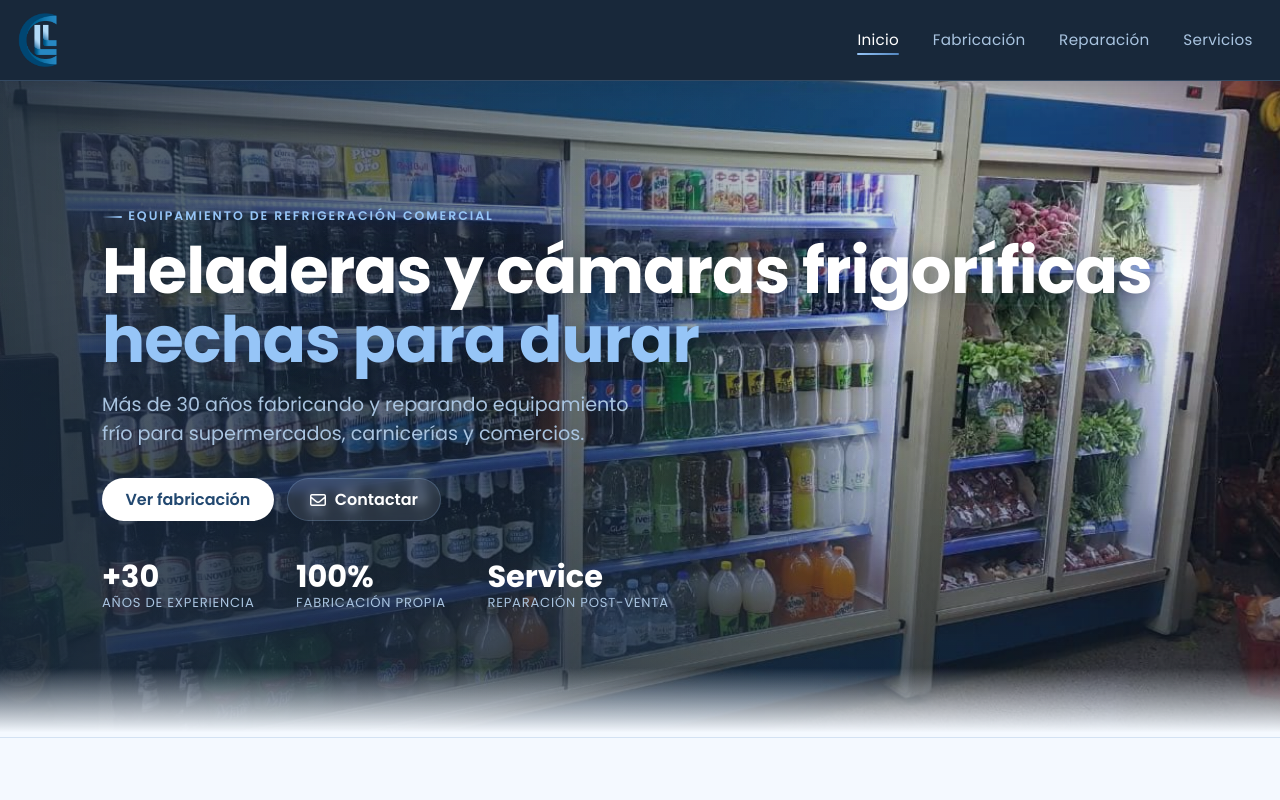
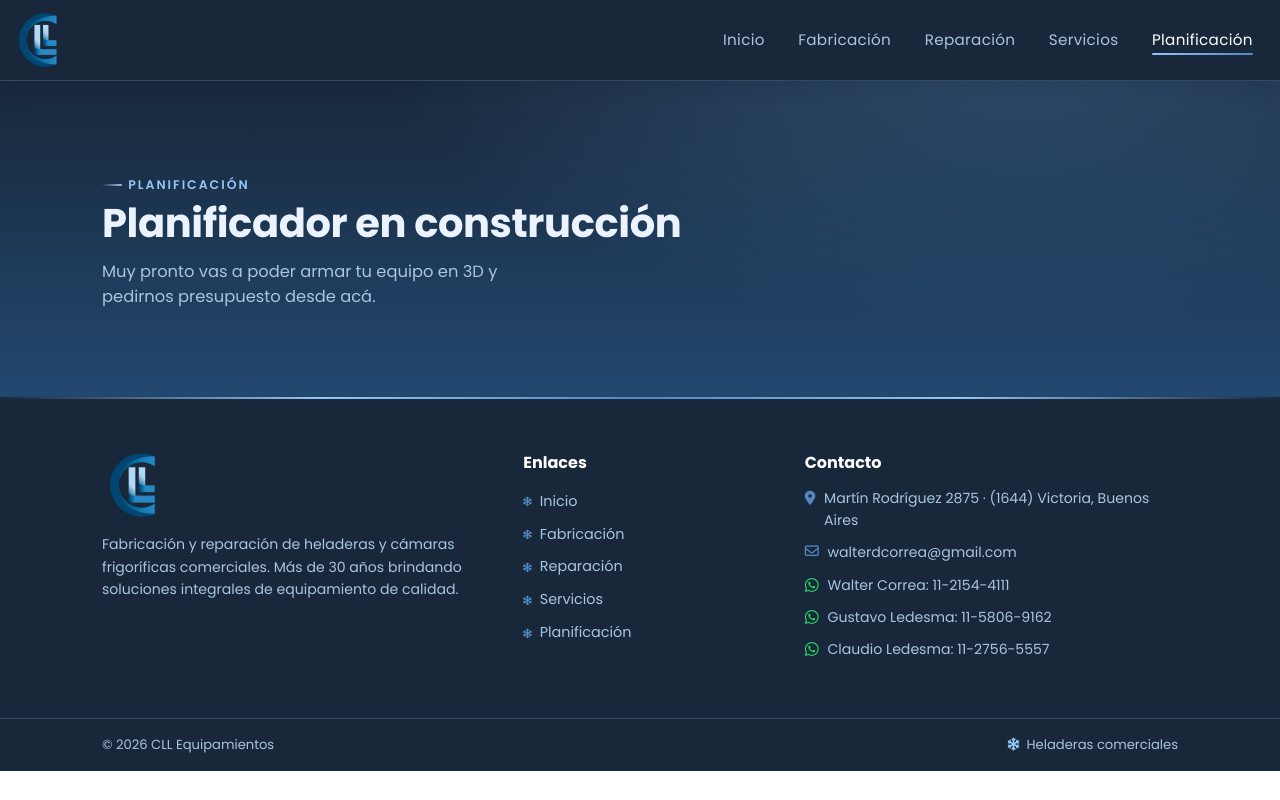
Before and after one commit to CatalinaCorrea-png/CLL-web, a React (Vite) app in the folder client/: page /planificacion in a window 1280 px wide. Before the commit this address led to /. Shown: the top 800 px of the page. Built offline with nearby package versions, Linux system fonts and the light colour scheme; a web font is replaced by a local one.

Commit message:
feat: ruta /planificacion lazy y constantes de contacto

```diff
--- a/client/index.html
+++ b/client/index.html
@@ -22,8 +22,6 @@
 
     <meta name="viewport" content="width=device-width, initial-scale=1.0" />
     <script src="https://kit.fontawesome.com/a205049bd4.js" crossorigin="anonymous"></script>
-    <link href="https://cdn.jsdelivr.net/npm/bootstrap@5.3.3/dist/css/bootstrap.min.css" rel="stylesheet" integrity="sha384-QWTKZyjpPEjISv5WaRU9OFeRpok6YctnYmDr5pNlyT2bRjXh0JMhjY6hW+ALEwIH" crossorigin="anonymous">
-    <script src="https://cdn.jsdelivr.net/npm/bootstrap@5.3.3/dist/js/bootstrap.bundle.min.js" integrity="sha384-YvpcrYf0tY3lHB60NNkmXc5s9fDVZLESaAA55NDzOxhy9GkcIdslK1eN7N6jIeHz" crossorigin="anonymous"></script>
     <title>CLL Heladeras Comerciales | Equipamientos de Refrigeración</title>
 
     <!--Meta Tags -->
--- a/client/src/components/Carousel.jsx
+++ b/client/src/components/Carousel.jsx
@@ -5,6 +5,7 @@ import img2 from '../assets/IMG-20190802-WA0045.jpg';
 import img3 from '../assets/IMG-20230515-WA0020.jpg';
 import img4 from '/DSC_7088_th.jpg';
 import img5 from '/DSC_7116_th.jpg';
+import { linkGmail } from '../constants';
 import '../css/carousel.css';
 
 const slides = [img1, img2, img3, img4, img5];
@@ -39,7 +40,7 @@ function CarouselFade() {
             Ver fabricación
           </Link>
           <a
-            href="https://mail.google.com/mail/?view=cm&fs=1&to=walterdcorrea@gmail.com&su=Consulta%20desde%20la%20web"
+            href={linkGmail('Consulta desde la web')}
             target="_blank"
             rel="noopener noreferrer"
             className="btn-ice on-deep"
--- a/client/src/components/Footer.jsx
+++ b/client/src/components/Footer.jsx
@@ -1,19 +1,7 @@
 import '../css/footer.css'
 import { Link } from "react-router-dom";
 import logo from '../assets/CLL.png';
-
-const enlaces = [
-  { to: '/', label: 'Inicio' },
-  { to: '/fabricacion', label: 'Fabricación' },
-  { to: '/reparacion', label: 'Reparación' },
-  { to: '/servicios', label: 'Servicios' },
-];
-
-const telefonos = [
-  { nombre: 'Walter Correa', tel: '11-2154-4111' },
-  { nombre: 'Gustavo Ledesma', tel: '11-5806-9162' },
-  { nombre: 'Claudio Ledesma', tel: '11-2756-5557' },
-];
+import { LINKS_NAVEGACION, MAIL_CONTACTO, DIRECCION, TELEFONOS, linkWhatsApp } from '../constants';
 
 const Footer = () => {
   return (
@@ -32,7 +20,7 @@ const Footer = () => {
         <div className='footer-col'>
           <h5>Enlaces</h5>
           <ul className='footer-links'>
-            {enlaces.map((e) => (
+            {LINKS_NAVEGACION.map((e) => (
               <li key={e.to}>
                 <Link className='footer-link' to={e.to}>{e.label}</Link>
               </li>
@@ -44,17 +32,17 @@ const Footer = () => {
           <h5>Contacto</h5>
           <p className='footer-line'>
             <i className="fa-solid fa-location-dot"></i>
-            Martín Rodríguez 2875 · (1644) Victoria, Buenos Aires
+            {DIRECCION}
           </p>
           <p className='footer-line'>
             <i className="fa-regular fa-envelope"></i>
-            walterdcorrea@gmail.com
+            {MAIL_CONTACTO}
           </p>
           <ul className='footer-tels'>
-            {telefonos.map((t) => (
+            {TELEFONOS.map((t) => (
               <li key={t.tel}>
                 <a
-                  href={`https://wa.me/54911${t.tel.replace(/\D/g, '').slice(2)}`}
+                  href={linkWhatsApp(t.tel)}
                   target="_blank"
                   rel="noopener noreferrer"
                 >
--- a/client/src/components/Navbar.jsx
+++ b/client/src/components/Navbar.jsx
@@ -2,14 +2,8 @@ import { useState } from 'react';
 import { Link, NavLink } from 'react-router-dom';
 import { Navbar as BSNavbar, Nav, Container } from 'react-bootstrap';
 import logo from '../assets/CLL.png';
+import { LINKS_NAVEGACION } from '../constants';
 import '../css/header.css';
-
-const links = [
-  { to: '/', label: 'Inicio', end: true },
-  { to: '/fabricacion', label: 'Fabricación' },
-  { to: '/reparacion', label: 'Reparación' },
-  { to: '/servicios', label: 'Servicios' },
-];
 
 export const Navbar = () => {
   const [expanded, setExpanded] = useState(false);
@@ -34,7 +28,7 @@ export const Navbar = () => {
 
         <BSNavbar.Collapse id="main-nav">
           <Nav className="ms-auto navbar-links">
-            {links.map((l) => (
+            {LINKS_NAVEGACION.map((l) => (
               <Nav.Link
                 key={l.to}
                 as={NavLink}
--- a/client/src/components/SecForm.jsx
+++ b/client/src/components/SecForm.jsx
@@ -1,18 +1,11 @@
 import '../css/home.css';
+import { MAIL_CONTACTO, DIRECCION, TELEFONOS, linkWhatsApp, linkGmail } from '../constants';
 
 const SecForm = () => {
-  const to = 'walterdcorrea@gmail.com';
-  const subject = encodeURIComponent('Consulta desde la web');
-  const body = encodeURIComponent(
+  const gmail = linkGmail(
+    'Consulta desde la web',
     'Hola CLL,\n\nQuiero consultar por equipamientos de refrigeración.\n\nGracias.'
   );
-  const gmail = `https://mail.google.com/mail/?view=cm&fs=1&to=${to}&su=${subject}&body=${body}`;
-
-  const telefonos = [
-    { nombre: 'Walter Correa', tel: '11-2154-4111' },
-    { nombre: 'Gustavo Ledesma', tel: '11-5806-9162' },
-    { nombre: 'Claudio Ledesma', tel: '11-2756-5557' },
-  ];
 
   return (
     <section className="section-pad seccion-form">
@@ -31,7 +24,7 @@ const SecForm = () => {
             </a>
 
             <p className="contacto-mail">
-              <i className="fa-regular fa-envelope"></i> {to}
+              <i className="fa-regular fa-envelope"></i> {MAIL_CONTACTO}
             </p>
           </div>
 
@@ -40,10 +33,10 @@ const SecForm = () => {
               <i className="fa-solid fa-phone"></i> Teléfonos
             </h3>
             <ul>
-              {telefonos.map((t) => (
+              {TELEFONOS.map((t) => (
                 <li key={t.tel}>
                   <span className="contacto-tel-nombre">{t.nombre}</span>
-                  <a href={`https://wa.me/54911${t.tel.replace(/\D/g, '').slice(2)}`}
+                  <a href={linkWhatsApp(t.tel)}
                      target="_blank" rel="noopener noreferrer" className="contacto-tel-num">
                     <i className="fa-brands fa-whatsapp"></i> {t.tel}
                   </a>
@@ -52,7 +45,7 @@ const SecForm = () => {
             </ul>
             <p className="contacto-dir">
               <i className="fa-solid fa-location-dot"></i>
-              Martín Rodríguez 2875 · (1644) Victoria, Buenos Aires
+              {DIRECCION}
             </p>
           </div>
         </div>
--- /dev/null
+++ b/client/src/constants.js
@@ -0,0 +1,36 @@
+// Datos compartidos del sitio: navegación y contacto.
+// Si cambia un link o un teléfono, se cambia acá y se actualiza en Navbar, Footer y SecForm.
+
+// Links de navegación (Navbar y Footer). `end` hace que "Inicio" solo quede activo en "/".
+export const LINKS_NAVEGACION = [
+  { to: '/', label: 'Inicio', end: true },
+  { to: '/fabricacion', label: 'Fabricación' },
+  { to: '/reparacion', label: 'Reparación' },
+  { to: '/servicios', label: 'Servicios' },
+  { to: '/planificacion', label: 'Planificación' },
+];
+
+export const MAIL_CONTACTO = 'walterdcorrea@gmail.com';
+
+export const DIRECCION = 'Martín Rodríguez 2875 · (1644) Victoria, Buenos Aires';
+
+export const TELEFONOS = [
+  { nombre: 'Walter Correa', tel: '11-2154-4111' },
+  { nombre: 'Gustavo Ledesma', tel: '11-5806-9162' },
+  { nombre: 'Claudio Ledesma', tel: '11-2756-5557' },
+];
+
+// Arma el link de WhatsApp a partir de un teléfono de AMBA con formato "11-XXXX-XXXX".
+// `texto` (opcional) es el mensaje que aparece ya escrito en el chat.
+// Ej: '11-2154-4111' -> 'https://wa.me/5491121544111'
+export const linkWhatsApp = (tel, texto) => {
+  const link = `https://wa.me/549${tel.replace(/\D/g, '')}`;
+  return texto ? `${link}?text=${encodeURIComponent(texto)}` : link;
+};
+
+// Arma el link para redactar un mail a CLL desde Gmail web, con asunto y cuerpo (opcional).
+export const linkGmail = (asunto, cuerpo) => {
+  let link = `https://mail.google.com/mail/?view=cm&fs=1&to=${MAIL_CONTACTO}&su=${encodeURIComponent(asunto)}`;
+  if (cuerpo) link += `&body=${encodeURIComponent(cuerpo)}`;
+  return link;
+};
--- /dev/null
+++ b/client/src/pages/Planificacion.jsx
@@ -0,0 +1,23 @@
+import { useEffect } from 'react'
+
+// Página del configurador 3D. Se carga con React.lazy desde AppRouter,
+// así three.js y sus librerías quedan en un chunk aparte y solo se bajan en /planificacion.
+const Planificacion = () => {
+  useEffect(() => { window.scrollTo(0, 0); }, []);
+
+  return (
+    <div className='planificacion'>
+      <header className='page-hero'>
+        <div className='container-narrow'>
+          <span className='eyebrow'>Planificación</span>
+          <h1 className='section-title on-deep'>Planificador en construcción</h1>
+          <p className='section-lead on-deep'>
+            Muy pronto vas a poder armar tu equipo en 3D y pedirnos presupuesto desde acá.
+          </p>
+        </div>
+      </header>
+    </div>
+  )
+}
+
+export default Planificacion
--- a/client/src/router/AppRouter.jsx
+++ b/client/src/router/AppRouter.jsx
@@ -1,10 +1,15 @@
+import { lazy, Suspense } from 'react';
 import { Navigate, Route, Routes } from 'react-router-dom';
 import Layout from './Layout';
+import Loader from '../components/Loader';
 import Home from '../pages/Home';
 import Fabricacion from '../pages/Fabricacion';
 import Reparacion from '../pages/Reparacion';
 import Obras from '../pages/Obras';
 import Servicios from '../pages/Servicios';
+
+// Lazy: el configurador 3D (three.js) va en su propio chunk y solo se descarga en /planificacion.
+const Planificacion = lazy(() => import('../pages/Planificacion'));
 
 export const AppRouter = () => {
   return (
@@ -16,6 +21,11 @@ export const AppRouter = () => {
           <Route  path="reparacion" element={ <Reparacion /> } />
           {/* <Route  path="obras" element={ <Obras /> } /> */}
           <Route  path="servicios" element={ <Servicios /> } />
+          <Route  path="planificacion" element={
+            <Suspense fallback={ <Loader /> }>
+              <Planificacion />
+            </Suspense>
+          } />
           {/* fallback */}
           <Route path="*" element={<Navigate to="/" replace />} />
         </Route>
```
Also changed, not shown: client/src/components/SecContacto.jsx (+5 -4 lines), 2 other files (tests, documents, lock files or other folders).
